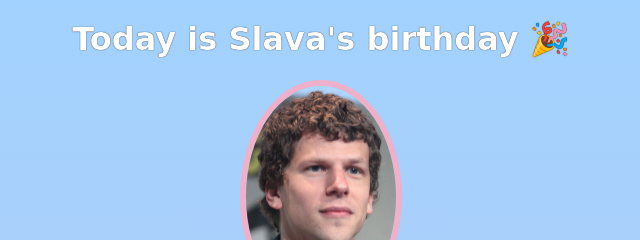
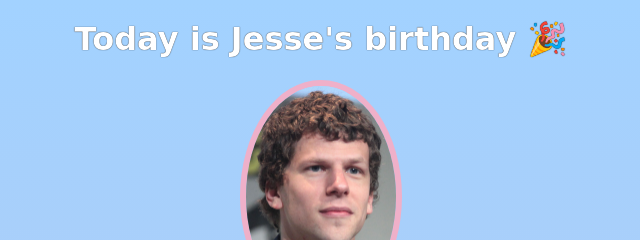
Before and after one commit to CoSlava/Bday-gift-site, a plain HTML site: page index.html in a window 1280 px wide. Shown: the top 240 px of the page, 319-959 px from the left. Drawn offline with nearby package versions, Linux system fonts and the light colour scheme; a web font is replaced by a local one.

Commit message:
Commit name change 2

```diff
--- a/index.html
+++ b/index.html
@@ -7,7 +7,7 @@
     </head>
     <body>
         <div id="header">
-            <h1>Today is Slava's birthday 🎉</h1>
+            <h1>Today is Jesse's birthday 🎉</h1>
             <img id="bff-img" src="images/Jesse.jpeg">
             <h2 id="bday-age">39 years old</h2>
             <h4 id="bday-date">10/5/2022</h4>
```
